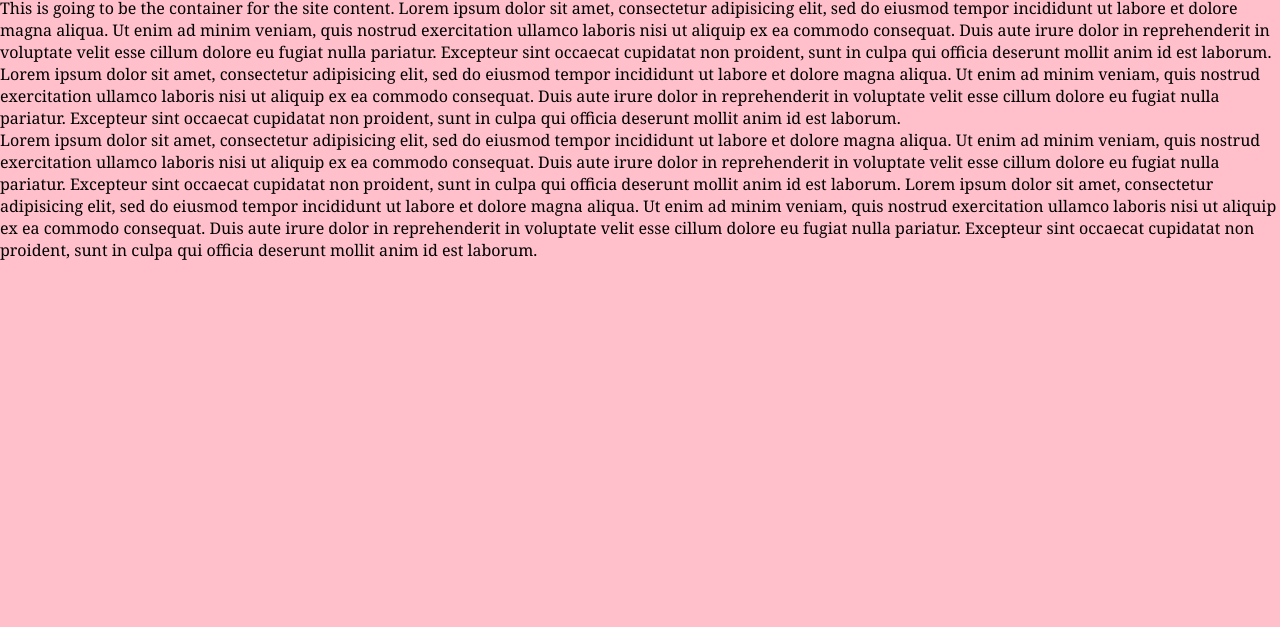
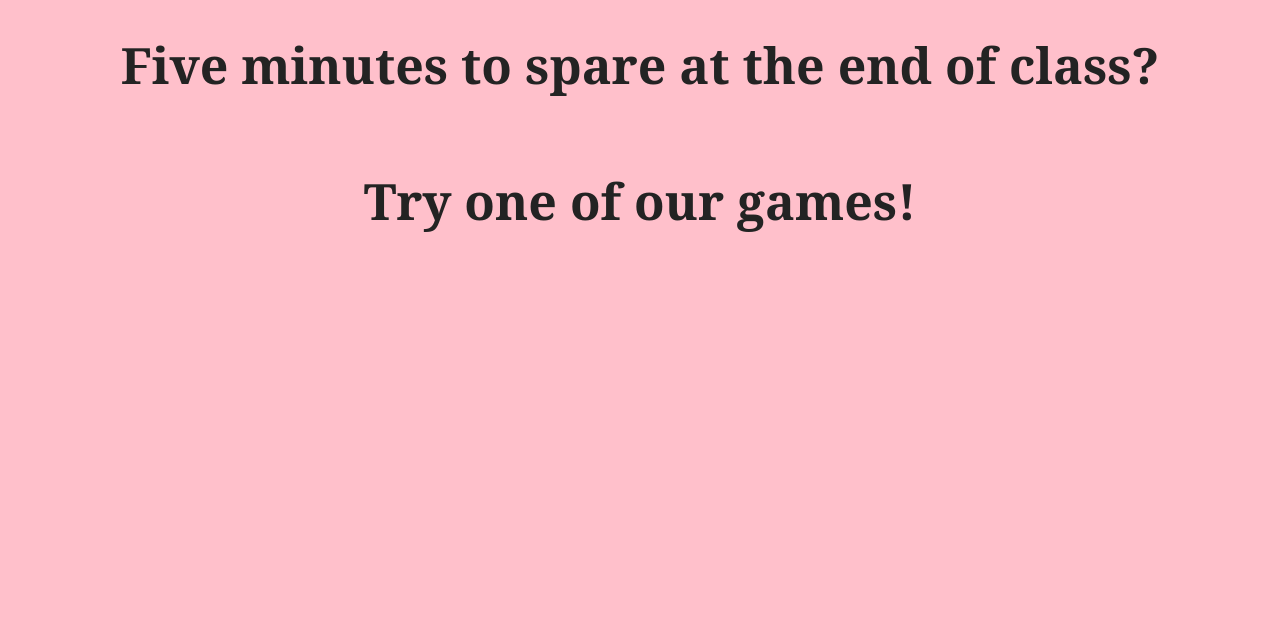
Before and after one commit to FatElefant/GammaGamma, a plain HTML site: page index.html in a window 1280 px wide. Shown: the part 173-800 px from the top of the page. Drawn offline with nearby package versions, Linux system fonts and the light colour scheme.

Commit message:
Update homepage

```diff
--- a/JH_Bootstrap_ContentTemplate.js
+++ b/JH_Bootstrap_ContentTemplate.js
@@ -1,11 +1,10 @@
 document.addEventListener('DOMContentLoaded',()=>{
 
   // Site Content ---> Be sure to append to id = 'sitecontentcontainer'
-  document.getElementById('sitecontentcontainer').innerHTML='This is going to be the container for the site content. Lorem ipsum dolor sit amet, consectetur adipisicing elit, sed do eiusmod tempor incididunt ut labore et dolore magna aliqua. Ut enim ad minim veniam, quis nostrud exercitation ullamco laboris nisi ut aliquip ex ea commodo consequat. Duis aute irure dolor in reprehenderit in voluptate velit esse cillum dolore eu fugiat nulla pariatur. Excepteur sint occaecat cupidatat non proident, sunt in culpa qui officia deserunt mollit anim id est laborum. Lorem ipsum dolor sit amet, consectetur adipisicing elit, sed do eiusmod tempor incididunt ut labore et dolore magna aliqua. Ut enim ad minim veniam, quis nostrud exercitation ullamco laboris nisi ut aliquip ex ea commodo consequat. Duis aute irure dolor in reprehenderit in voluptate velit esse cillum dolore eu fugiat nulla pariatur. Excepteur sint occaecat cupidatat non proident, sunt in culpa qui officia deserunt mollit anim id est laborum.';
-
-  const somemoretext = document.createElement('div');
-  somemoretext.innerHTML = 'Lorem ipsum dolor sit amet, consectetur adipisicing elit, sed do eiusmod tempor incididunt ut labore et dolore magna aliqua. Ut enim ad minim veniam, quis nostrud exercitation ullamco laboris nisi ut aliquip ex ea commodo consequat. Duis aute irure dolor in reprehenderit in voluptate velit esse cillum dolore eu fugiat nulla pariatur. Excepteur sint occaecat cupidatat non proident, sunt in culpa qui officia deserunt mollit anim id est laborum. Lorem ipsum dolor sit amet, consectetur adipisicing elit, sed do eiusmod tempor incididunt ut labore et dolore magna aliqua. Ut enim ad minim veniam, quis nostrud exercitation ullamco laboris nisi ut aliquip ex ea commodo consequat. Duis aute irure dolor in reprehenderit in voluptate velit esse cillum dolore eu fugiat nulla pariatur. Excepteur sint occaecat cupidatat non proident, sunt in culpa qui officia deserunt mollit anim id est laborum.';
-  document.getElementById('sitecontentcontainer').appendChild(somemoretext);
+  var welcomemessage = document.createElement('h1');
+  welcomemessage.id='welcomemessage';
+  document.getElementById('sitecontentcontainer').appendChild(welcomemessage);
+  welcomemessage.innerHTML="Five minutes to spare at the end of class?<br><br>Try one of our games!";
 
 
 // This ends the DOMContentLoaded listener
--- a/JH_Bootstrap_Styling.scss
+++ b/JH_Bootstrap_Styling.scss
@@ -137,7 +137,12 @@ body {
     font-weight: bold;
 }
 
-
+/* ~~~~~~~ Homepage styling ~~~~~~~~~~~~~~~~~~~~~~~~~~~~~~~~~~~~~~~~~~~~~~~~~~~~~~~~~~~~~~~~~~~~~~~~~~~~~~~~*/
+#welcomemessage {
+  color: $tercolor;
+  font-size: 50px;
+  text-align: center;
+}
 /* ~~~ Countdown Styling ~~~~~~~~~~~~~~~~~~~~~~~~~~~~~~~~~~~~~~~~~~~~~~~~~~~~~~~~~~~~~~~~~~~~~~~~~~~~~~~~~~~~~*/
 #countdown_number_display {
   width: 600px;
```
Also changed, not shown: JH_Bootstrap_Styling.css, 1 other file.
